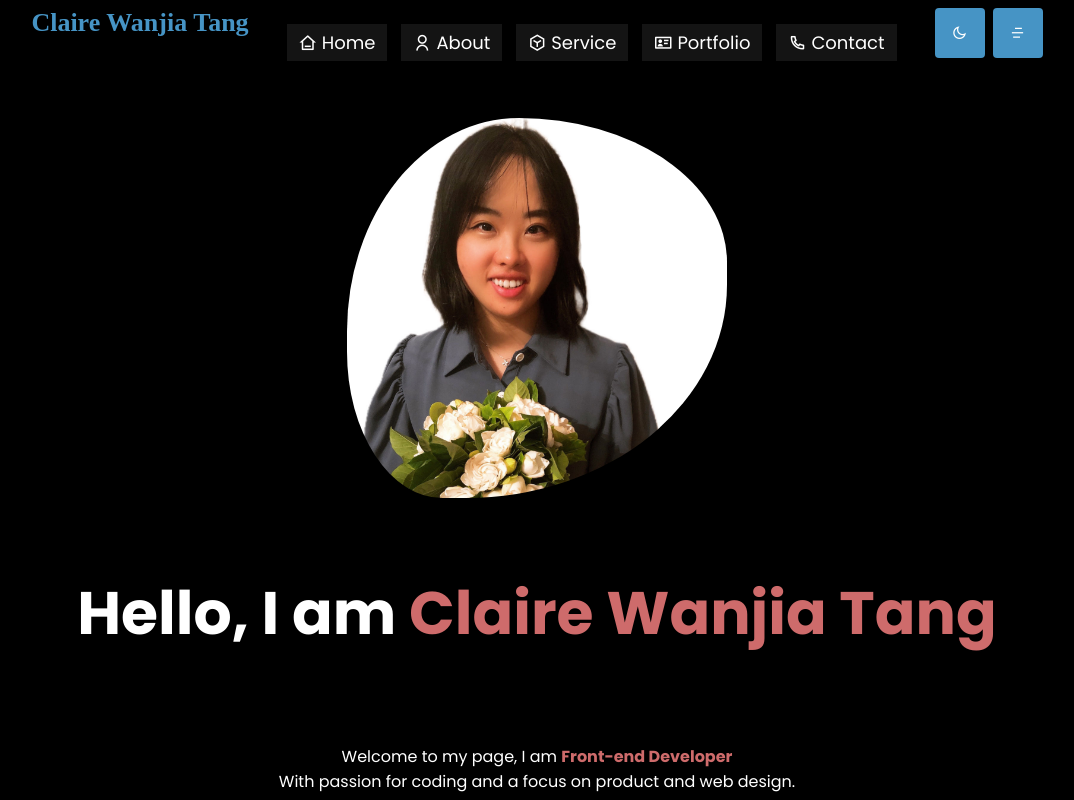
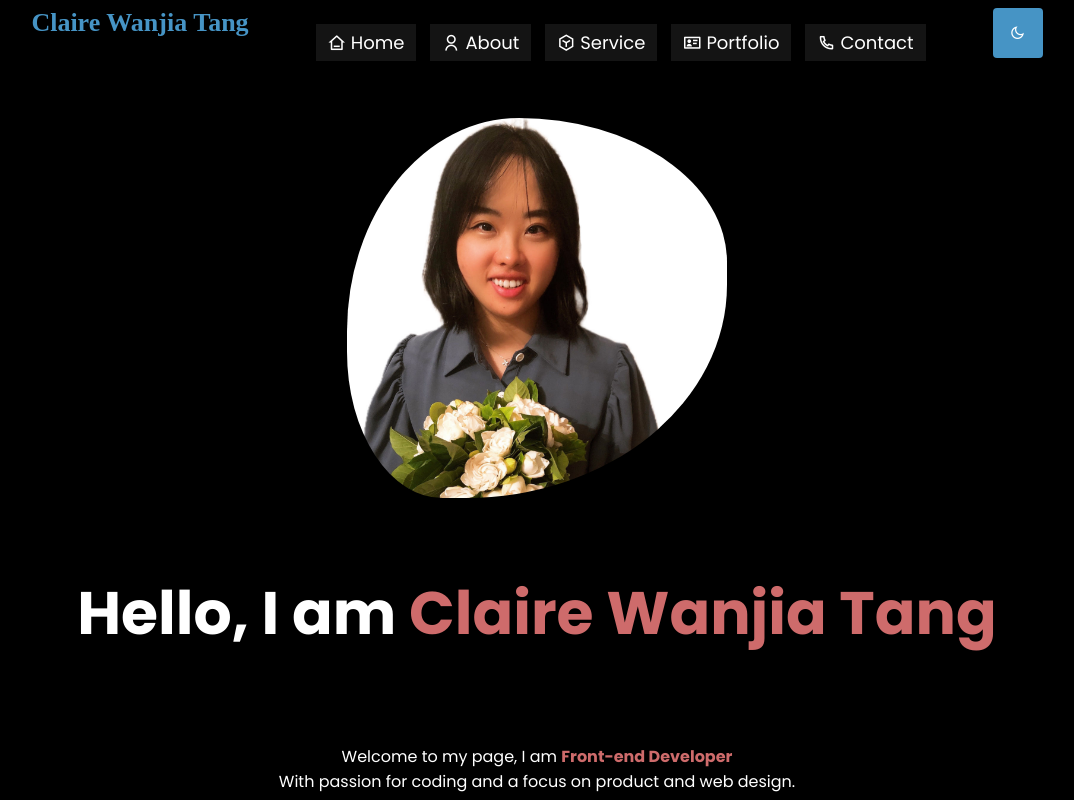
Before and after one commit to tangwanjia/personal_profolio, a React (Vite) app: page / in a window 1280 px wide. Shown: the top 800 px of the page, without its empty margins (103-1177 px from the left). Built offline with nearby package versions, Linux system fonts and the light colour scheme.

Commit message:
change bar

```diff
--- a/src/components/Nav.jsx
+++ b/src/components/Nav.jsx
@@ -88,7 +88,7 @@ function Nav() {
 
       <div className={navCSS.NavBtns}>
         <i className="ri-moon-line" onClick={ThemeHandler}></i>
-        <i className="ri-menu-4-line" onClick={menuHandler}></i>
+        {/* <i className="ri-menu-4-line" onClick={menuHandler}></i> */}
       </div>
     </div>
   );
```
